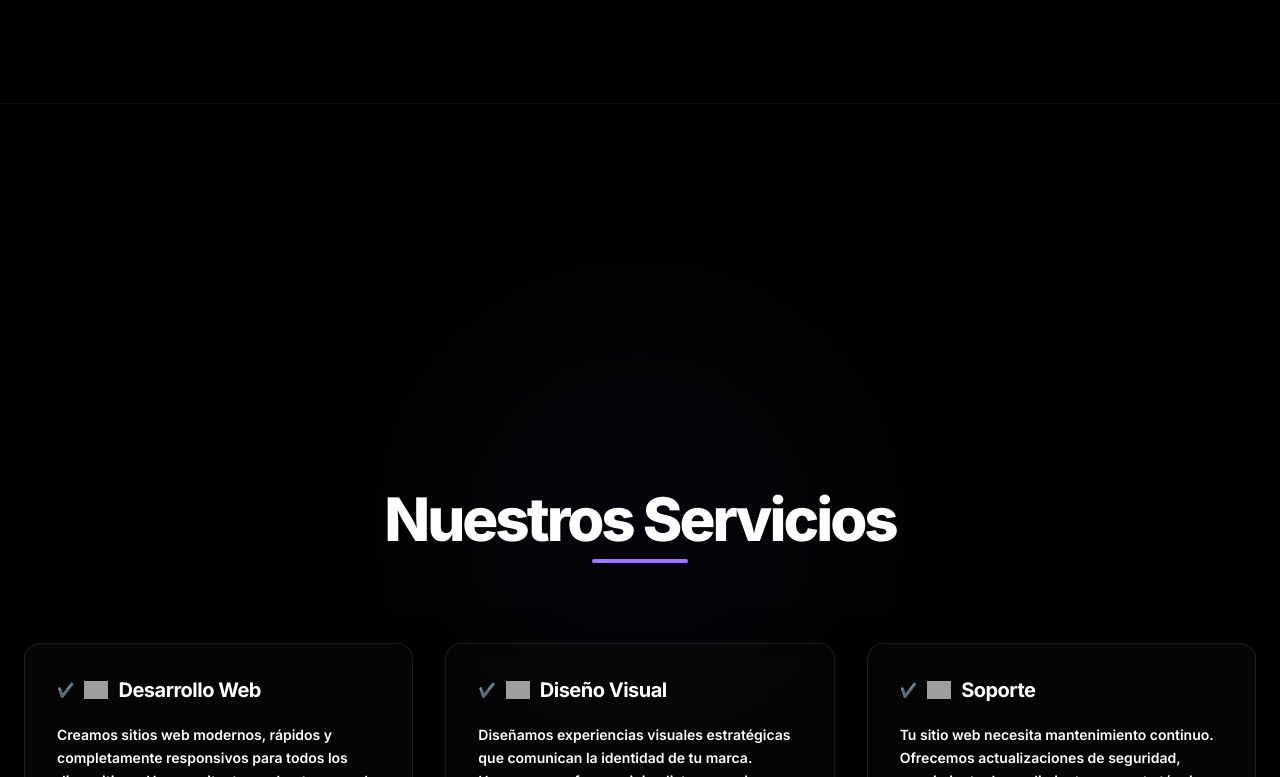
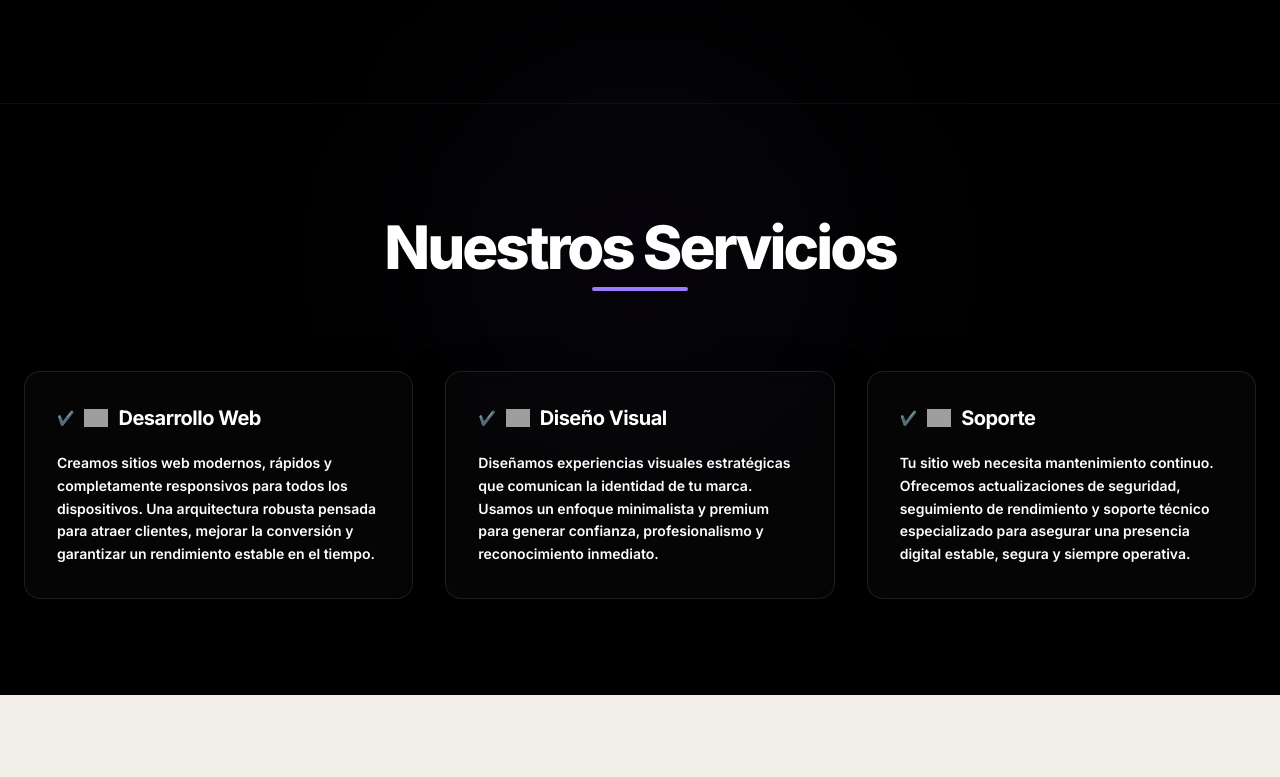
Before and after one commit to auroraserviceem-lab/STABILITY.IA, a React (Vite) app: page / in a window 1280 px wide. Shown: the part 1803-2580 px from the top of the page. Built offline with nearby package versions, Linux system fonts and the light colour scheme; grey boxes are pictures that could not be loaded.

Commit message:
style: adjust top padding of services section
Reduce excessive top padding to improve layout balance on the services section.

```diff
--- a/src/App.tsx
+++ b/src/App.tsx
@@ -521,7 +521,7 @@ export default function App() {
       </section>
 
       {/* SECCIÓN 3.5: NUESTROS SERVICIOS */}
-      <section id="services" className="bg-black text-white pt-96 pb-24 px-6 relative z-20 border-t border-white/5">
+      <section id="services" className="bg-black text-white pt-28 pb-24 px-6 relative z-20 border-t border-white/5">
         <div className="max-w-7xl mx-auto relative">
 
           {/* Centered underlined title */}
```
